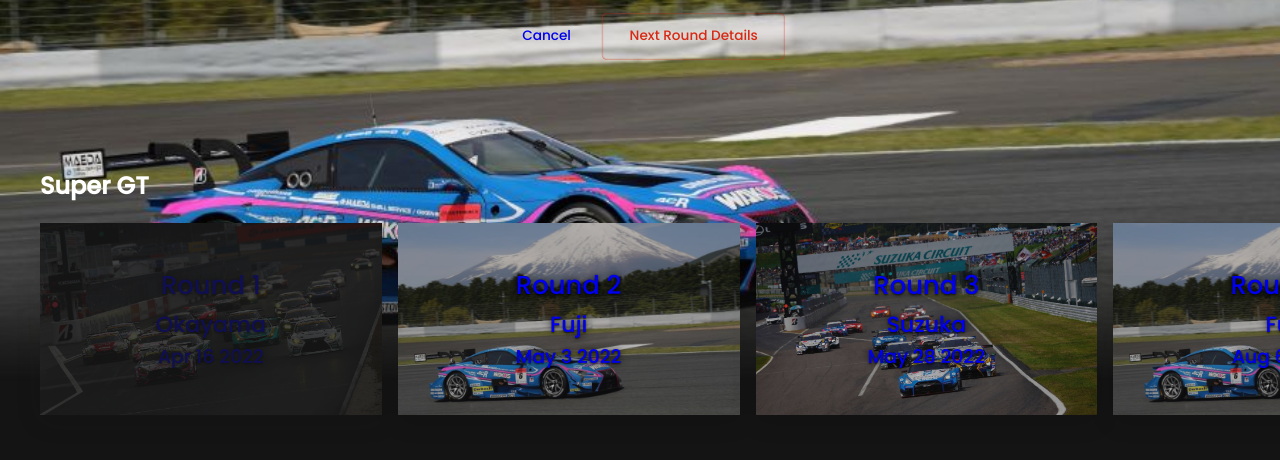
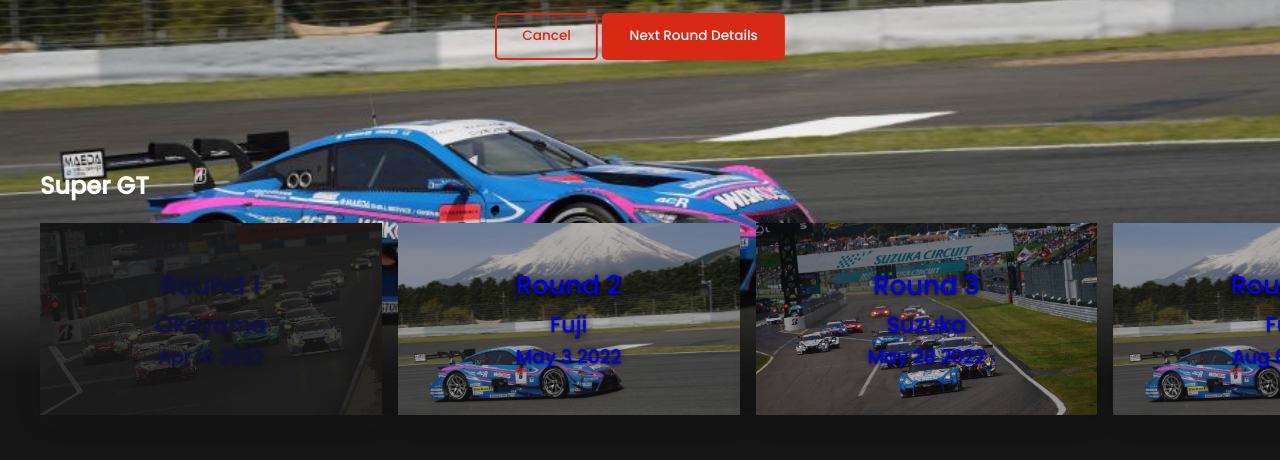
Before and after one commit to chrisephoto/jp-race-schedule, a plain HTML site: page index.html in a window 1280 px wide. Shown: the part 340-800 px from the top of the page. Drawn offline with Linux system fonts and the light colour scheme.

Commit message:
Update style.css

```diff
--- a/style.css
+++ b/style.css
@@ -149,9 +149,9 @@ section .card img {
 	color: var(--text-color);
 }
 
-.button-1 {
+.button-2 {
 	background: transparent;
-	box-shadow: 0 0 2px var(--accent-color) inset;
+	box-shadow: 0 0 0 2px var(--accent-color) inset;
 	color: var(--accent-color);
 }
 
```
